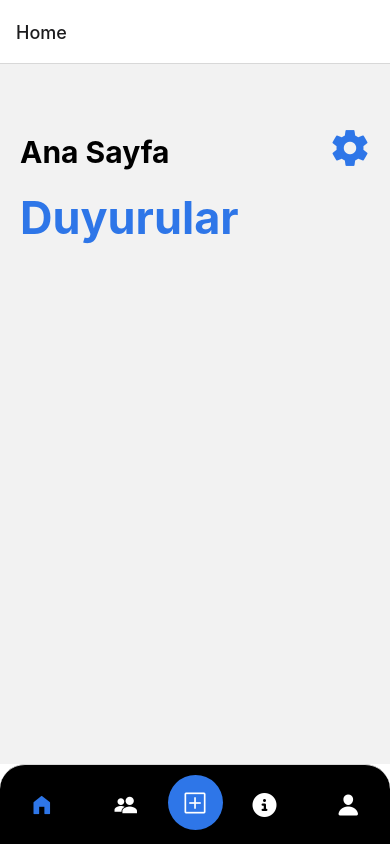
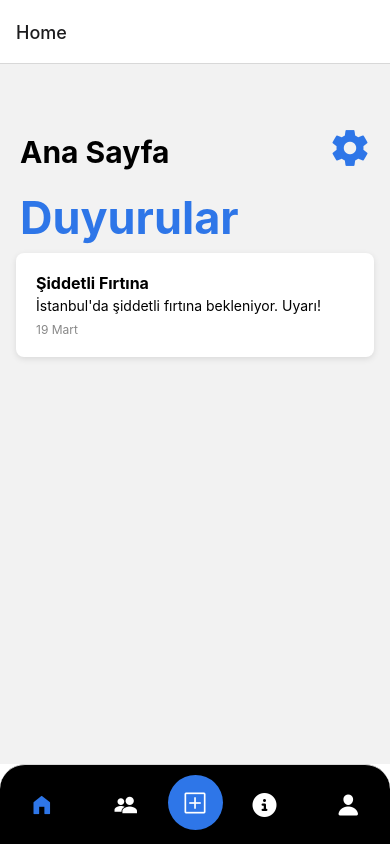
Before and after one commit to onatzgn/YUSOS-GitHub, a React Native app: screen /Home in a window 390 px wide. Built offline with nearby package versions, Linux system fonts and the light colour scheme.

Commit message:
anasayfaya bir adet duyuru eklendi

```diff
--- a/src/components/Duyurular/index.tsx
+++ b/src/components/Duyurular/index.tsx
@@ -1,16 +1,30 @@
-import React, { useState } from 'react'
-import {FlatList} from "react-native"
-/*
-function index(){
-    const[duyuru, setDuyuru] = useState<String>([
-        ""
-    ])
-    return(
-        <FlatList>
+// Duyurular/index.tsx
+import React from 'react';
+import { View, Text } from 'react-native';
+import styles from './styles';
 
-        </FlatList>
-    )
-}
+const announcements = [
+  {
+    id: '1',
+    title: 'Şiddetli Fırtına',
+    body: "İstanbul'da şiddetli fırtına bekleniyor. Uyarı!",
+    date: '19 Mart',
+  },
+  // Add more announcements here
+];
 
-export default index
-*/
+const Duyurular = () => {
+  return (
+    <View>
+      {announcements.map(item => (
+        <View key={item.id} style={styles.announcementContainer}>
+          <Text style={styles.announcementTitle}>{item.title}</Text>
+          <Text style={styles.announcementBody}>{item.body}</Text>
+          <Text style={styles.date}>{item.date}</Text>
+        </View>
+      ))}
+    </View>
+  );
+};
+
+export default Duyurular;
--- a/src/components/Duyurular/styles.ts
+++ b/src/components/Duyurular/styles.ts
@@ -0,0 +1,32 @@
+// Duyurular/styles.ts
+import { StyleSheet } from 'react-native';
+
+const styles = StyleSheet.create({
+  announcementContainer: {
+    backgroundColor: '#ffffff', // Assuming a white background for the announcement container
+    padding: 20,
+    marginHorizontal: 16,
+    marginVertical: 8,
+    borderRadius: 8,
+    elevation: 1, // for Android shadow
+    shadowColor: '#000000', // for iOS shadow
+    shadowOffset: { width: 0, height: 2 },
+    shadowRadius: 6,
+    shadowOpacity: 0.1,
+  },
+  announcementTitle: {
+    fontWeight: 'bold',
+    marginBottom: 4,
+    fontSize: 16,
+  },
+  announcementBody: {
+    fontSize: 14,
+  },
+  date: {
+    fontSize: 12,
+    marginTop: 8,
+    color: '#888888',
+  },
+});
+
+export default styles;
--- a/src/screens/Homescreen/IndexH.tsx
+++ b/src/screens/Homescreen/IndexH.tsx
@@ -1,14 +1,16 @@
-import React from 'react'
-import { ScrollView } from 'react-native'
-import HeaderMain from "../../components/HeaderMain/IndexHeader"
-//import Duyurular from "../../components/Duyurular"
+import React from 'react';
+import { View } from 'react-native';
+import HeaderMain from '../../components/HeaderMain/IndexHeader';
+import Duyurular from '../../components/Duyurular';
+import styles from './styles';
 
-function Homescreen(){
-    return(
-        <ScrollView>
-            <HeaderMain/>
-        </ScrollView>
-    )
+function Homescreen() {
+  return (
+    <View style={styles.container}>
+      <HeaderMain />
+      <Duyurular />
+    </View>
+  );
 }
 
 export default Homescreen;
--- a/src/screens/Homescreen/styles.ts
+++ b/src/screens/Homescreen/styles.ts
@@ -1,9 +1,12 @@
-import { StyleSheet, Dimensions } from "react-native";
-const {height} = Dimensions.get('window')
+// Homescreen/styles.ts
+import { StyleSheet } from "react-native";
+
 const styles = StyleSheet.create({
-    headerMain:{
-        height:height*0.064,
-    }
-})
+  container: {
+    flex: 1,
+    backgroundColor: '#f2f2f2', // Color as per Figma's background
+  },
+  // ... add more styles for HeaderMain or other components if necessary
+});
 
 export default styles;
```
